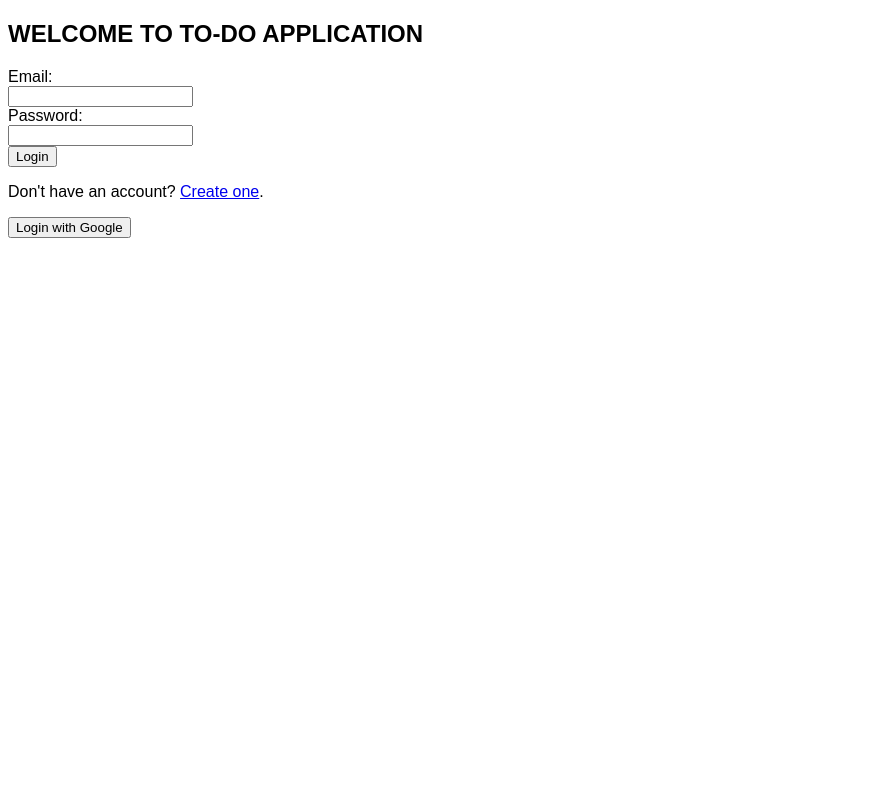
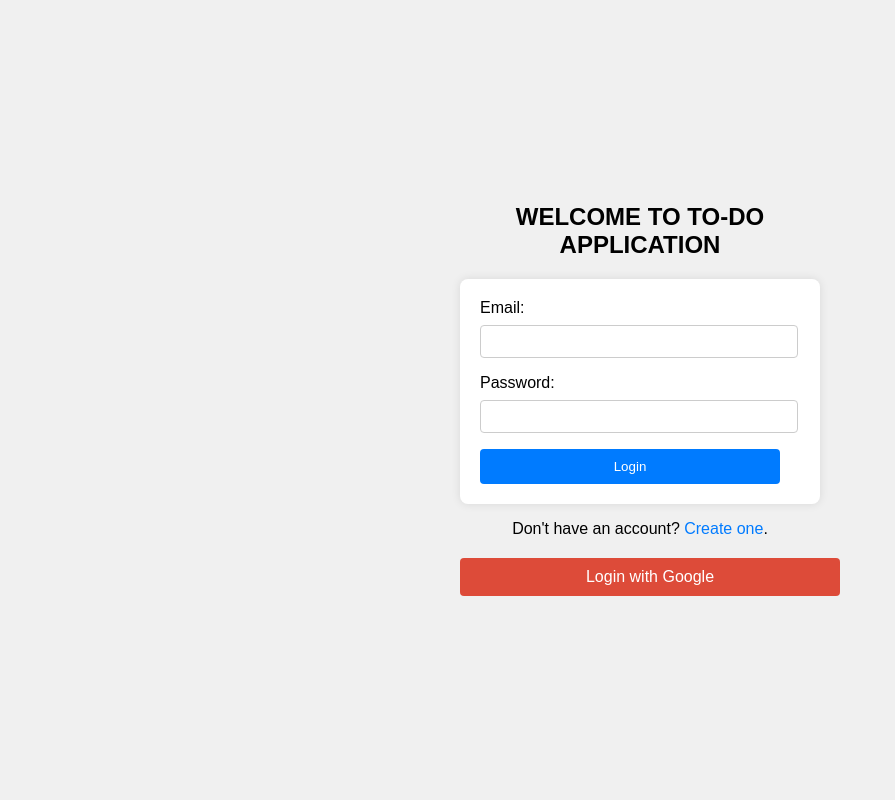
Before and after one commit to DheerajKommineni/449_To-do_app_scalable_backend_system, a Flask app: page /custom_login in a window 1280 px wide. Shown: the whole page, without its empty margins (0-895 px from the left). Run offline with Flask 3, Linux system fonts and the light colour scheme; parts of the project's set-up code (start-up, migrations or seed data) failed here and were passed over.

Commit message:
Update login.html

```diff
--- a/templates/login.html
+++ b/templates/login.html
@@ -1,22 +1,98 @@
 <!DOCTYPE html>
-<html>
+<html lang="en">
   <head>
-    <meta name="viewport" content="width=device-width, initial-scale=1" />
+    <meta charset="UTF-8" />
+    <meta name="viewport" content="width=device-width, initial-scale=1.0" />
+    <title>To-Do Application - Login</title>
     <style>
-      /* Your existing CSS styles */
       body {
         font-family: Arial, Helvetica, sans-serif;
+        background-color: #f0f0f0;
+        margin: 0;
+        padding: 0;
+        display: flex;
+        justify-content: center;
+        align-items: center;
+        height: 100vh;
       }
-      /* Your existing CSS styles */
-
-      /* Style for error message */
+      .container {
+        width: 100%;
+        max-width: 400px;
+        padding: 20px;
+        box-sizing: border-box;
+      }
+      h2 {
+        text-align: center;
+        margin-bottom: 20px;
+      }
+      form {
+        background-color: #fff;
+        padding: 20px;
+        border-radius: 8px;
+        box-shadow: 0 0 10px rgba(0, 0, 0, 0.1);
+      }
+      label {
+        display: block;
+        margin-bottom: 8px;
+      }
+      input {
+        width: calc(100% - 20px);
+        padding: 8px;
+        margin-bottom: 16px;
+        border: 1px solid #ccc;
+        border-radius: 4px;
+      }
+      button {
+        width: calc(100% - 20px);
+        padding: 10px;
+        background-color: #007bff;
+        color: #fff;
+        border: none;
+        border-radius: 4px;
+        cursor: pointer;
+        transition: background-color 0.3s;
+      }
+      button:hover {
+        background-color: #0056b3;
+      }
       .error-message {
         color: red;
         font-weight: bold;
+        margin-top: 16px;
+        text-align: center;
+      }
+      .signup-link {
+        text-align: center;
+        margin-top: 10px;
+      }
+      .signup-link a {
+        color: #007bff;
+        text-decoration: none;
+      }
+      .signup-link a:hover {
+        text-decoration: underline;
+      }
+      .google-login-btn {
+        display: block;
+        width: 100%;
+        padding: 10px;
+        margin: 20px auto;
+        background-color: #dd4b39;
+        color: #fff;
+        border: none;
+        border-radius: 4px;
+        cursor: pointer;
+        text-align: center;
+        text-decoration: none;
+        transition: background-color 0.3s;
+      }
+      .google-login-btn:hover {
+        background-color: #c23321;
       }
     </style>
   </head>
   <body>
+    <div class="container">
       <h2>WELCOME TO TO-DO APPLICATION</h2>
 
       <!-- Display error message if any -->
@@ -26,15 +102,19 @@
 
       <!-- Login form -->
       <form method="POST" action="/custom_login">
-      <label for="email">Email:</label><br />
-      <input type="email" id="email" name="email" required /><br />
-      <label for="password">Password:</label><br />
-      <input type="password" id="password" name="password" required /><br />
+        <label for="email">Email:</label>
+        <input type="email" id="email" name="email" required />
+        <label for="password">Password:</label>
+        <input type="password" id="password" name="password" required />
         <button type="submit">Login</button>
       </form>
 
+      <div class="signup-link">
         <p>Don't have an account? <a href="/create_user">Create one</a>.</p>
+      </div>
+
       <!-- Login with Google button -->
-    <button onclick="window.location.href='/login'">Login with Google</button>
+      <a href="/login" class="google-login-btn">Login with Google</a>
+    </div>
   </body>
 </html>
```
Lines whose indentation alone changed are shown as unchanged.
